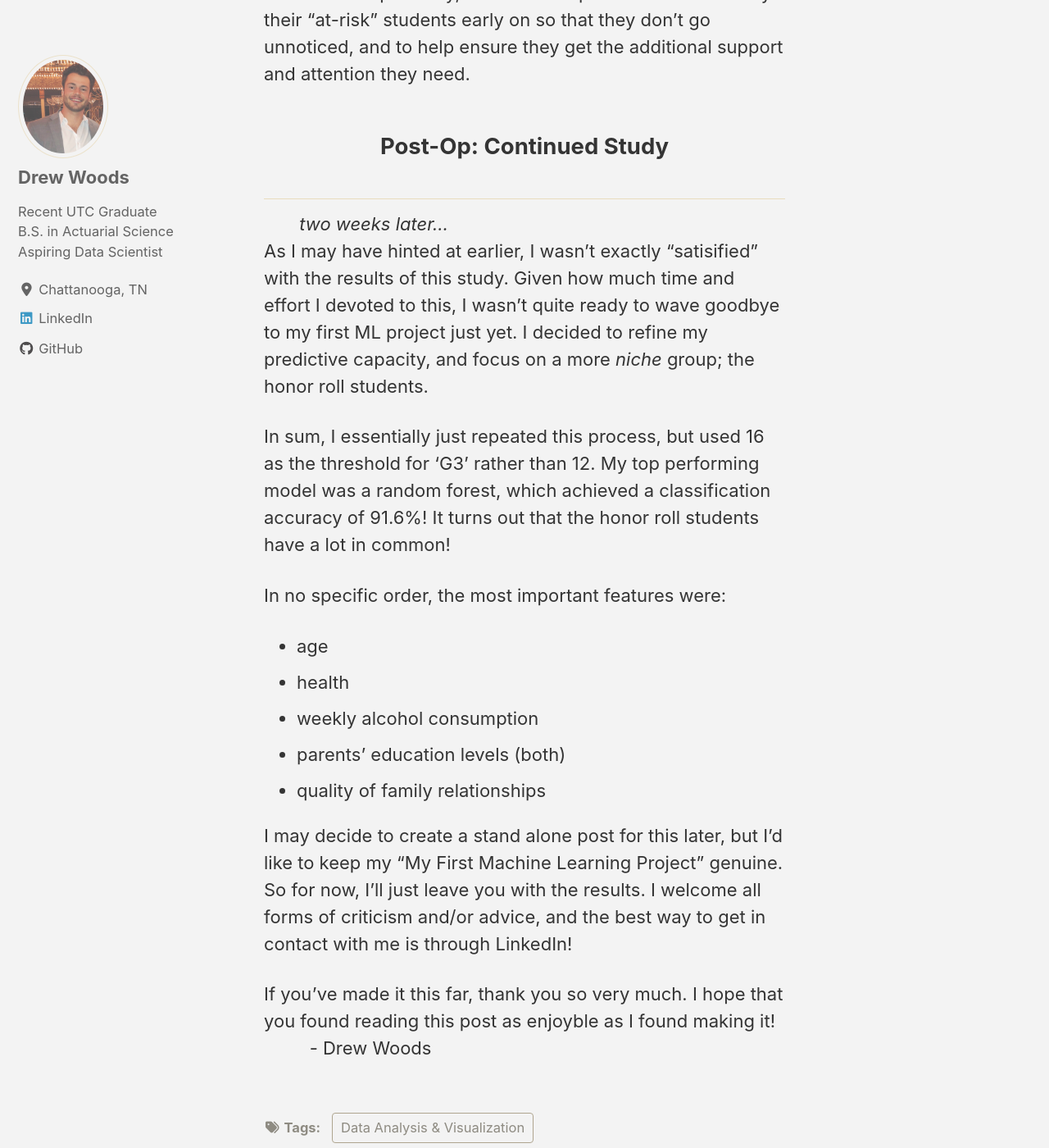
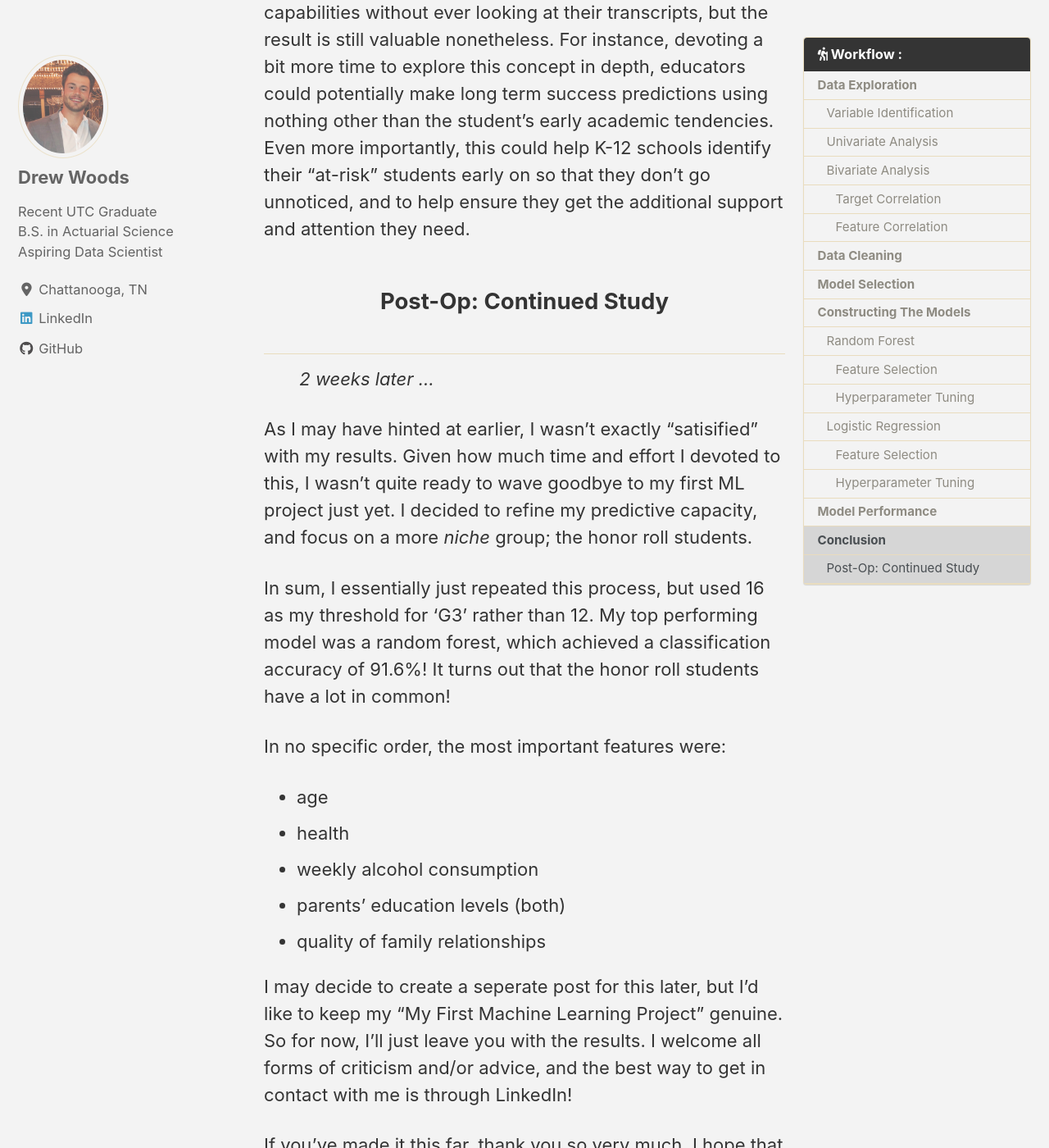
Before and after one commit to backdoordata/backdoordata.github.io, a Jekyll site: the page built from _posts/2020-03-22-Math_Students_ML.md, in a window 1280 px wide and 1400 px high, scrolled down 36683 px. Shown: the whole window at 82% size. Built offline with Jekyll 4.4.1, drawn with Linux system fonts in a browser that asks for light colours; cached includes are drawn as plain includes; nearby versions of some CDN libraries; some of the changed text lies outside the part shown.

Commit message:
ML Proj1

````diff
--- a/_posts/2020-03-22-Math_Students_ML.md
+++ b/_posts/2020-03-22-Math_Students_ML.md
@@ -22,6 +23,7 @@
 
 
 # <center>Data Exploration</center>
+<iframe src="https://giphy.com/embed/l4KibOaou932EC7Dy" width="480" height="294" frameBorder="0" class="giphy-embed" allowFullScreen></iframe><p><a href="https://giphy.com/gifs/binoculars-l4KibOaou932EC7Dy">via GIPHY</a></p>
 The dataset I will be using is one from the UCI repository that contains the final scores of 395 students at the end of a math program, and several features that may or may not impact the futures of these young adults. The data consists of 30 predictive features, columns for the two term grades, and the final grade (G1, G2, and G3, respectively).
 The 30 features detail the social lives, home lives, family dynamics, and the future aspirations of the students. For obvious reasons, the two term grades, G1 and G2, will not be included in the actual model.
 
@@ -111,9 +113,12 @@
 </p>
 
 
-We can see right away that some of the features have categories with hardly any occurances (ex: Fedu, Medu, age, and absences), which isn't a surprise having a small sample size. These outliers may cause issues later on down the road since they will likely overfit the model; I will take note of this now, and will evaluate them further in the upcoming sections.
+We can see right away that some of the features have categories with hardly any occurances (ex: Fedu, Medu, age, and absences), which isn't surprising with a small sample size. These outliers may cause issues later on down the road, so I will take note of them now, and further evaluate them in the upcoming sections.
 
-The shift in distributions of the three grades is rather interesting. You can see how the grades were more spread out and typically worse in the first term (G1), the students started to pick their grades up a bit in the second term (G2), and then the final grade (G3) resembles a normal distribution (excluding the 0 values) with mean ~11.
+The shift in distributions of the three grades is rather interesting.
+**G1 -** Low average, and high variance --> Students weren't trying
+**G2 -** Higher average, lower variance, and fewer failing grades --> Student's began trying
+**G3 -** Normally distributed (excluding the 0 values) with mean ~11 --> 40% passed, 60% failed
 
 ## <center>Bivariate Analysis</center>
 
@@ -218,14 +223,11 @@
 
 **Positive Correlations:**
 -'address' and 'traveltime'
-
 -'Dalc', 'Walc', 'goout', and 'freetime'
-
 -'famsup' and 'paid'
 
 **Negative Correlations:**
 -'Dalc', 'Walc', and 'studytime'
-
 -'studytime' and 'sex'
 
 These correlations seem reasonable, but the inverse correlation between the sex of a student and their average time spent studying is interesting. I'll openly admit, I'm not too surprised that we fall short to our female counterparts in this area, but what's intersting is that..
@@ -309,7 +311,7 @@
                                             75:30})
 ```
 
-A few other features stood out to me while evaluating the bivariate graphs.
+'School', 'Pstatus', and 'higher' also caught my attention earlier. See their bivariate graphs below.
 
 
 ```python
@@ -323,8 +325,9 @@
 
 Each of these features have a dominate category with roughly 90% selection, so there's not much, if any, information to be gained by their inclusion.
 
-That is, consider the feature 'higher'. If a student does not plan on furthering their education, many ML models would predecit that they would fail the course solely due to lack of information (18 students to 367).
-These features will not be included in the model.
+*That is*, consider the case where a student does not plan on furthering their education. They'll mark 'no' for the feature 'higher', and many ML models would predecit they would fail solely due to an insufficient number of datapoints (18 of 395 students).
+
+Hence, these features will not be included in the model.
 
 
 ```python
@@ -370,15 +373,13 @@
 models.append(('GB', GradientBoostingClassifier()))
 ```
 
-This dataset is from Kaggle, but I'm not looking for a model that optimizes for accuracy at the expense of generality. I'm genuinely interested in the predictive capabilities of the 27 features, and would like my model to be able to predict on new data as well.
+The dataset is from Kaggle, but I'm not looking for a model that optimizes for accuracy at the expense of generality. I'm genuinely interested in the predictive capabilities of the 27 features, and would like for my model to be able to predict on new data as well.
 
-For this to happen, I must estabalish a few precautionary measures.
+**For this to happen, I must estabalish a few precautionary measures.**
 
-**High Variance**
-The dataset contains a less than preferrable number of samples, and because of this, testing accuracy will be highly subject to variation. I want the two best performing models of the group, but I do not want them if they can't fit to new data. In attempt to mitigate this, I will use 10 repititions of 5-fold stratified cross validation when estimating each model's out-of-sample accuracy.
+**High Variance -** The dataset contains a less than preferrable number of samples, and because of this, testing accuracy will be highly subject to variation. I want the two best performing models of the group, but I do not want them if they can't fit to new data. In attempt to mitigate this, I will use 10 repititions of 5-fold stratified cross validation when estimating each model's out-of-sample accuracy.
 
-**Data Leakage**
-Instead of passing the actual models to cross_val_score, I will cross validate pipelines containing both the model, **and** the preprocessing steps. Thus, when the dataset is split into new training and test sets at each fold, the two sets will be preprocessed separately, and the chances of data leakage will be near-to-none!
+**Data Leakage -** Instead of passing the stand alone models to cross_val_score, I will cross validate pipelines containing both the model, **and** the preprocessing steps. Thus, when the dataset is split into new training and test sets at each fold, the two sets will be preprocessed separately, and the chances of data leakage will be near-to-none!
 
 
 ```python
@@ -434,20 +435,21 @@
 # <center>Constructing The Models</center>
 
 Now, I will build the models using only 70% of the data, and compare their predictions on the testing set at the end. Here's what this will look like:
-* **Random Forest**
-  * Feature Selection
-  * Hyperparameter Tuning
-* **Logistic Regression**
-  * Feature Selection
-  * Hyperparameter Tuning
-* **Test the Models**
+
+&nbsp;&nbsp;&nbsp;&nbsp;**1. Random Forest**
+&nbsp;&nbsp;&nbsp;&nbsp;&nbsp;&nbsp;&nbsp;**a.** Feature Selection
+&nbsp;&nbsp;&nbsp;&nbsp;&nbsp;&nbsp;&nbsp;**b.** Hyperparameter Tuning
+&nbsp;&nbsp;&nbsp;&nbsp;**2. Logistic Regression**
+&nbsp;&nbsp;&nbsp;&nbsp;&nbsp;&nbsp;&nbsp;**a.** Feature Selection
+&nbsp;&nbsp;&nbsp;&nbsp;&nbsp;&nbsp;&nbsp;**b.** Hyperparameter Tuning
+&nbsp;&nbsp;&nbsp;&nbsp;**3. Test the Models**
 
 First, I need to split the data into training and testing sets.
 
 ```python
 from sklearn.model_selection import train_test_split
 
-# instantiating base models
+# instantiate base models
 rfc = RandomForestClassifier()
 logreg = LogisticRegression()
 
@@ -521,12 +523,13 @@
 ```
 
 <p align="center">
+  <img src="/images/math_ML_imgs/output_2_13_1.png">
+</p>
+
+<p align="center">
   <img src="/images/math_ML_imgs/rfc_feat_select.png">
 </p>
 
-<p align="center">
-  <img src="/images/math_ML_imgs/output_2_13_1.png">
-</p>
 
 
 We can see that the best AUC score from our model occurs when only 25 of the 36 transformed features are used as input. This translates to excluding three of the original features entirely: 'nursery', 'internet', and 'guardian'.
@@ -598,12 +601,13 @@
 plt.show()
 ```
 <p align="center">
+  <img src="/images/math_ML_imgs/output_2_21_1.png">
+</p>
+
+<p align="center">
   <img src="/images/math_ML_imgs/logreg_feat_select1.png">
 </p>
 
-<p align="center">
-  <img src="/images/math_ML_imgs/output_2_21_1.png">
-</p>
 
 
 
@@ -822,29 +826,27 @@
 
 
 # <center>Conclusion</center>
-Both models were slighly overfit, logistic regression wasn't bad though. However, neither performed as well as I had hoped. With this being my first project in machine learning, I was **very** determined to obtain high accuracy predictions. After much effort afterwards, I've realized it can't be done.
+Both models were slighly overfit, logistic regression wasn't bad though. However, neither performed as well as I had hoped. With this being my first project in machine learning, I was **very** determined to obtain high accuracy. After much more effort afterwards, I realized it can't be done.
 
-At first, I continued studying and researching random forest and logistic regression in attempt to improve these two models.
-
-Then, I experimented with different models. Many, many different models.
-
-Using logistic regression as a 'meta model', I made a stacked ensemble of classifiers to generate multiple predictions to predict off of.
-
-I even used regression models to estimate the individual G1, G2, and G3 test scores to use as additional features in my models here. Still, I had no luck.
+1.  At first, I continued studying and researching random forest and logistic regression in attempt to improve these two models.
+2.  Then, I experimented with different models. Many, many different models.
+3.  Using logistic regression as a 'meta model', I made a stacked ensemble of classifiers to generate multiple predictions to predict off of.
+4.  I even used regression models to estimate the individual G1, G2, and G3 test scores to use as additional features in my models here. Still, I had no luck.
 
 Some of the models performed better than these here, but some also performed worse. However, I learned a very valuable lesson here:
 **If the data won't tell you what you want to hear, it's probably because it can't**.
 
 
-It turns out that the best predictor of whether or not a student will pass or fail their a course is their track record. Another user on Kaggle posted [their study](https://www.kaggle.com/keddy730/predicting-student-performance-in-mathematics) with G1 and G2 included, and acheived a classification accuracy of 90%.
+It turns out that the best predictor for whether or not a student will pass or fail a course is their track record. Another user on Kaggle posted [their study](https://www.kaggle.com/keddy730/predicting-student-performance-in-mathematics) with G1 and G2 included, and acheived a classification accuracy of 90%.
 
 Of course, it would be very interesting (and just down-right cool) to be able to *accurately* predict any given students capabilities without ever looking at their transcripts, but the result is still valuable nonetheless. For instance, devoting a bit more time to explore this concept in depth, educators could potentially make long term success predictions using nothing other than the student's early academic tendencies. Even more importantly, this could help K-12 schools identify their "at-risk" students early on so that they don't go unnoticed, and to help ensure they get the additional support and attention they need.
 
 ## <center>Post-Op: Continued Study</center>
-&nbsp;&nbsp;&nbsp;&nbsp;&nbsp;&nbsp; *two weeks later...*
-As I may have hinted at earlier, I wasn't exactly "satisified" with the results of this study. Given how much time and effort I devoted to this, I wasn't quite ready to wave goodbye to my first ML project just yet. I decided to refine my predictive capacity, and focus on a more *niche* group; the honor roll students.
+&nbsp;&nbsp;&nbsp;&nbsp;&nbsp;&nbsp; *2 weeks later ...*
 
-In sum, I essentially just repeated this process, but used 16 as the threshold for 'G3' rather than 12. My top performing model was a random forest, which achieved a classification accuracy of 91.6%! It turns out that the honor roll students have a lot in common!
+As I may have hinted at earlier, I wasn't exactly "satisified" with my results. Given how much time and effort I devoted to this, I wasn't quite ready to wave goodbye to my first ML project just yet. I decided to refine my predictive capacity, and focus on a more *niche* group; the honor roll students.
+
+In sum, I essentially just repeated this process, but used 16 as my threshold for 'G3' rather than 12. My top performing model was a random forest, which achieved a classification accuracy of 91.6%! It turns out that the honor roll students have a lot in common!
 
 In no specific order, the most important features were:
 * age
@@ -853,7 +855,7 @@
 * parents' education levels (both)
 * quality of family relationships
 
-I may decide to create a stand alone post for this later, but I'd like to keep my "My First Machine Learning Project" genuine. So for now, I'll just leave you with the results. I welcome all forms of criticism and/or advice, and the best way to get in contact with me is through LinkedIn!
+I may decide to create a seperate post for this later, but I'd like to keep my "My First Machine Learning Project" genuine. So for now, I'll just leave you with the results. I welcome all forms of criticism and/or advice, and the best way to get in contact with me is through LinkedIn!
 
-If you've made it this far, thank you so very much. I hope that you found reading this post as enjoyble as I found making it!
+If you've made it this far, thank you so very much. I hope that you've found reading this post as enjoyble as I found making it!
 &nbsp;&nbsp;&nbsp;&nbsp;&nbsp;&nbsp;&nbsp;&nbsp; - Drew Woods
````
Also changed, not shown: other parts of _posts/2020-03-22-Math_Students_ML.md (+11 -10 lines).
